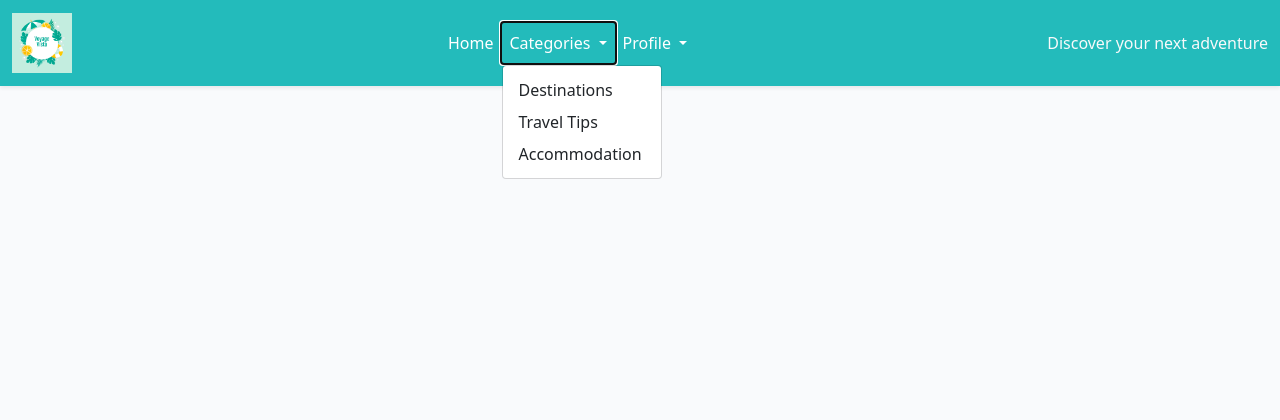
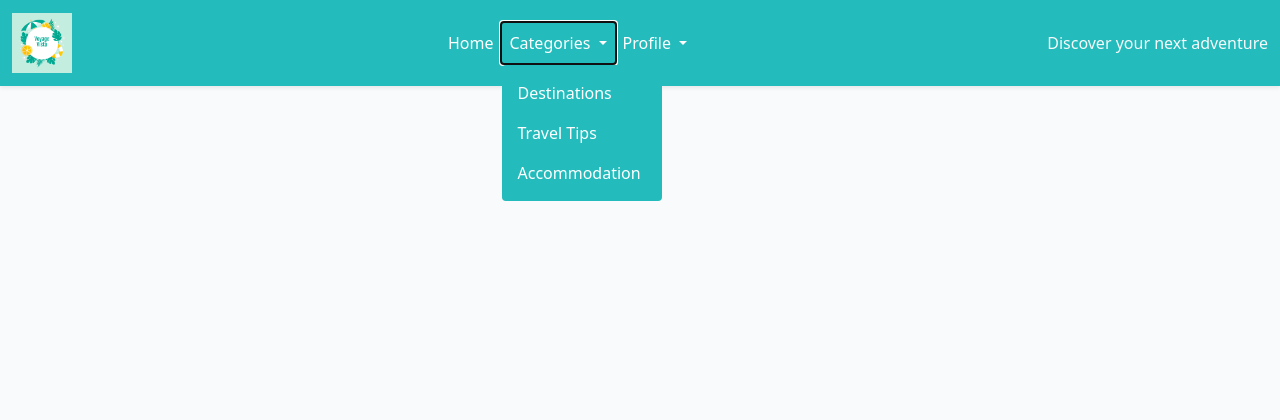
Before and after one commit to HebaAbdulal/voyage_vista, a Django app: page / in a window 1280 px wide, after a click on "Categories". Shown: the top 420 px of the page. Run offline with Django 3.2, Linux system fonts and the light colour scheme; data that the repository does not hold is empty; parts of the project's set-up code (start-up, migrations or seed data) failed here and were passed over.

Commit message:
Update dropdown menu styling for improved visual consistency and accessiby

```diff
--- a/templates/base.html
+++ b/templates/base.html
@@ -26,20 +26,44 @@
         integrity="sha384-gtEjrD/SeCtmISkJkNUaaKMoLD0//ElJ19smozuHV6z3Iehds+3Ulb9Bn9Plx0x4" crossorigin="anonymous">
     </script>
 
-
     <style>
         .navbar-custom {
             background-color: #23bbbb;
         }
+
         .navbar-custom .navbar-nav .nav-link {
             color: white;
         }
+
         .btn-custom {
             background-color: #21a1a1;
             color: white;
         }
+
         .footer-custom {
             background-color: #1fa3a3;
+        }
+
+        /* Adjust dropdown styling */
+        .dropdown-menu {
+            background-color: #23bbbb; /* Background color */
+            border: none; /* No border */
+        }
+
+        .dropdown-menu a {
+            color: white !important; /* Text color */
+        }
+
+        .dropdown-menu a:hover {
+            background-color: #1fa3a3 !important; /* Hover background color */
+        }
+
+        .dropdown-menu .dropdown-divider {
+            border-top: 1px solid #1fa3a3; /* Divider color */
+        }
+
+        .dropdown-menu .dropdown-item {
+            padding: 0.5rem 1rem; /* Adjust padding */
         }
     </style>
 </head>
@@ -62,16 +86,19 @@
                         <a class="nav-link active" aria-current="page" href="{% url 'home' %}">Home</a>
                     </li>
                     <li class="nav-item dropdown">
-                        <a class="nav-link dropdown-toggle" href="#" id="categoriesDropdown" role="button" data-bs-toggle="dropdown" aria-expanded="false">
+                        <a class="nav-link dropdown-toggle" href="#" id="categoriesDropdown" role="button"
+                            data-bs-toggle="dropdown" aria-expanded="false">
                             Categories
                         </a>
                         <ul class="dropdown-menu" aria-labelledby="categoriesDropdown">
-                            <li><a class="dropdown-item" href="{% url 'category' category_slug='destinations' %}">Destinations</a></li>
-                            <li><a class="dropdown-item" href="{% url 'category' category_slug='travel-tips' %}">Travel Tips</a></li>
-                            <li><a class="dropdown-item" href="{% url 'category' category_slug='accommodation' %}">Accommodation</a></li>
+                            <li><a class="dropdown-item"
+                                    href="{% url 'category' category_slug='destinations' %}">Destinations</a></li>
+                            <li><a class="dropdown-item"
+                                    href="{% url 'category' category_slug='travel-tips' %}">Travel Tips</a></li>
+                            <li><a class="dropdown-item"
+                                    href="{% url 'category' category_slug='accommodation' %}">Accommodation</a></li>
                         </ul>
                     </li>
-                    <!-- User profile dropdown menu -->
                     {% if user.is_authenticated %}
                     <li class="nav-item dropdown">
                         <a class="nav-link dropdown-toggle" href="#" id="profileDropdown" role="button"
@@ -103,6 +130,7 @@
                     {% endif %}
                 </ul>
             </div>
+
             <span class="navbar-text text-light ms-auto">
                 Discover your next adventure
             </span>
```
Lines whose indentation alone changed are shown as unchanged.
